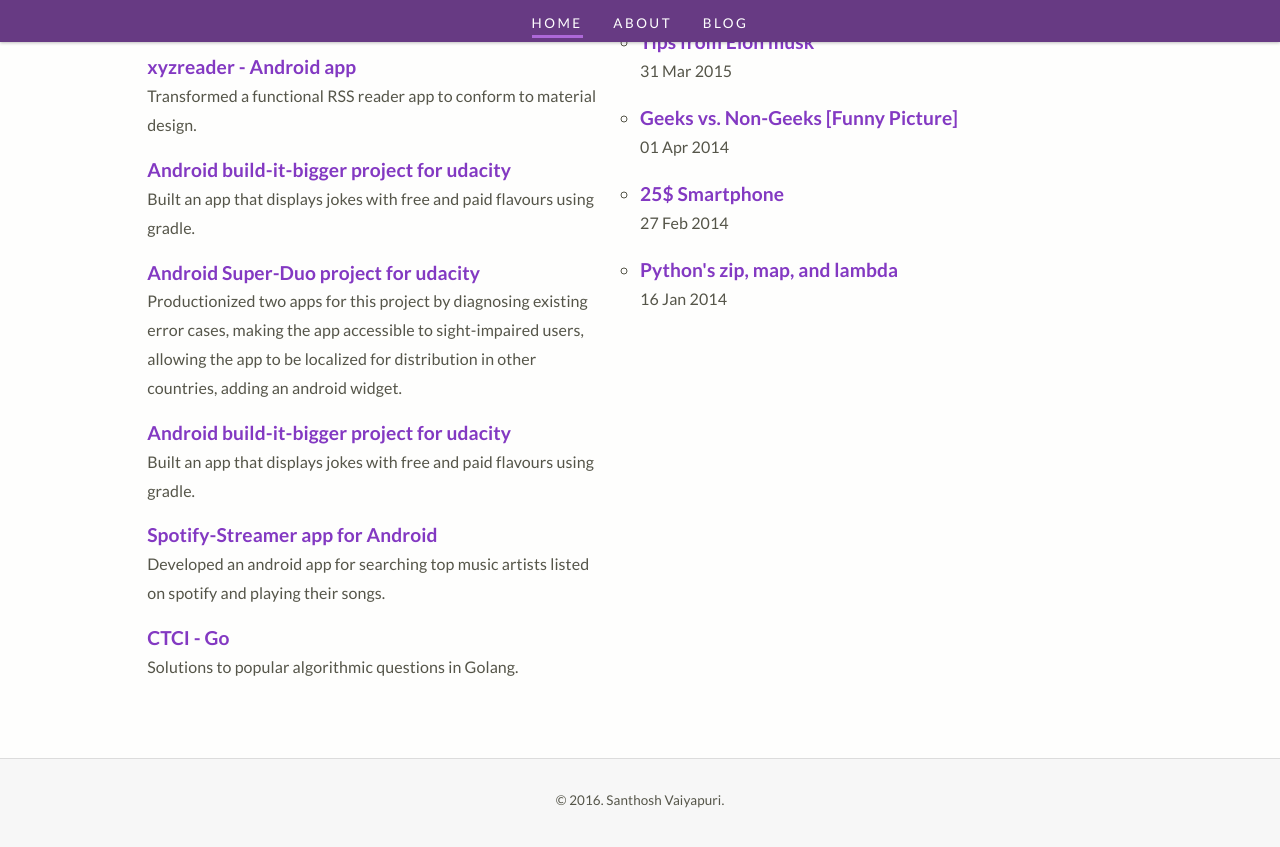
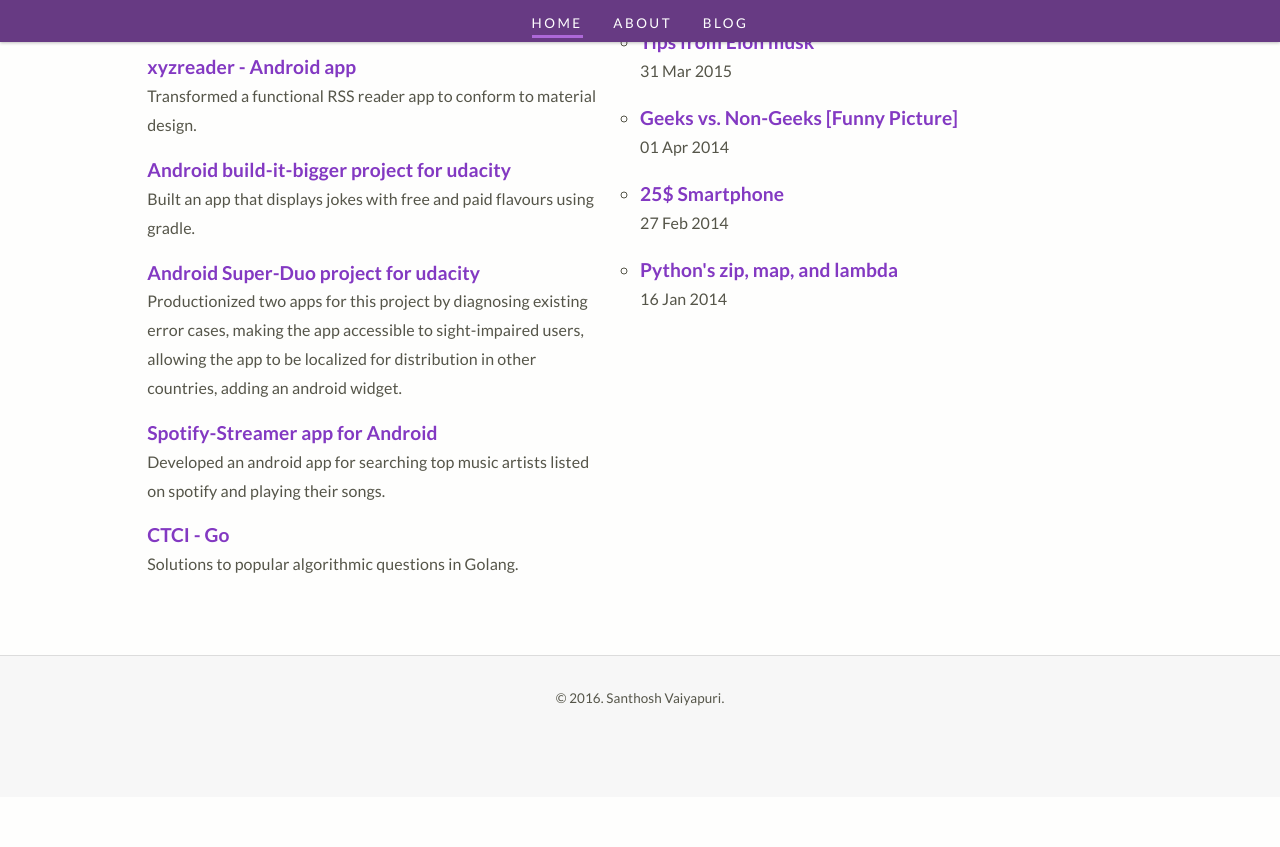
Before and after one commit to santhoshvai/santhoshvai.github.io, a Jekyll site: the page built from index.html, in a window 1280 px wide and 900 px high, scrolled down 433 px. Shown: the top 847 px of the window. Built offline with Jekyll 4.4.1, drawn with Linux system fonts in a browser that asks for light colours; after the commit the page ends 1230 px from its top, so only the background shows below that.

Commit message:
fix index

```diff
--- a/index.html
+++ b/index.html
@@ -16,8 +16,6 @@ description: Santhosh Vaiyapuri. Software Engineer. Personal website. Includes b
       <small>Built an app that displays jokes with free and paid flavours using gradle.</small>
       <h4><a href="https://github.com/santhoshvai/super-duo">Android Super-Duo project for udacity</a></h4>
       <small>Productionized two apps for this project by diagnosing existing error cases, making the app accessible to sight-impaired users, allowing the app to be localized for distribution in other countries, adding an android widget.</small>
-      <h4><a href="https://github.com/santhoshvai/Build-It-Bigger">Android build-it-bigger project for udacity</a></h4>
-      <small>Built an app that displays jokes with free and paid flavours using gradle.</small>
       <h4><a href="https://github.com/santhoshvai/Spotify-Streamer-P2-Android-ND">Spotify-Streamer app for Android</a></h4>
       <small>Developed an android app for searching top music artists listed on spotify and playing their songs.</small>
       <h4><a href="https://github.com/gaylemcd/ctci/tree/master/Go">CTCI - Go</a></h4>
```
